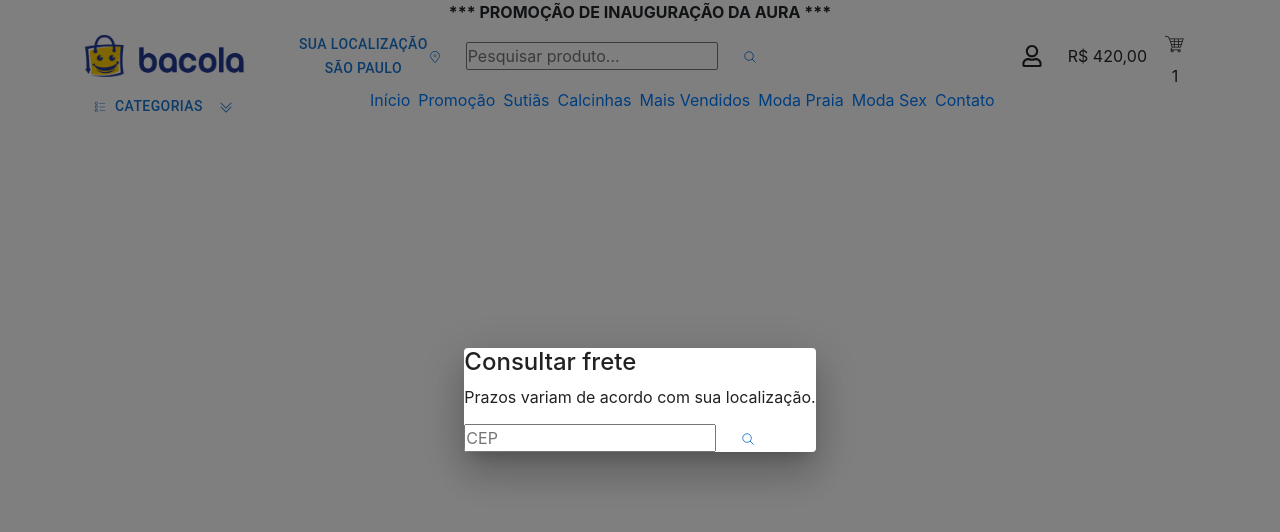
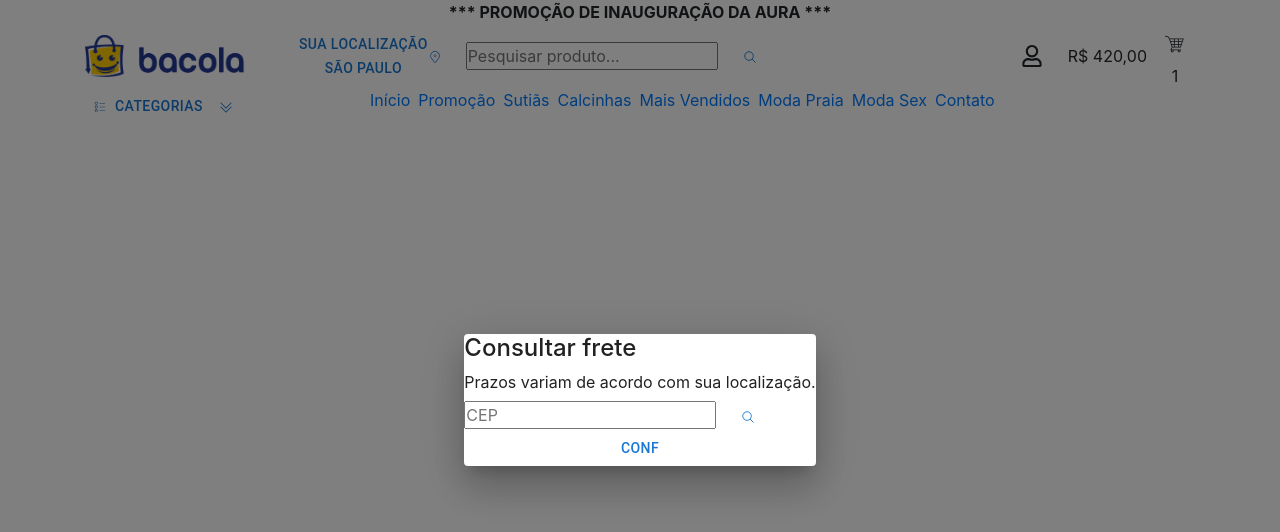
Before and after one commit to BrunoAndrade94/aura-intima, a React (Create React App) app: page / in a window 1280 px wide. Shown: the top 532 px of the page. Built offline with nearby package versions, Linux system fonts and the light colour scheme.

Commit message:
dev buscar cep

```diff
--- a/package.json
+++ b/package.json
@@ -8,6 +8,7 @@
     "@mui/icons-material": "^6.1.6",
     "@mui/material": "^6.1.6",
     "@mui/styled-engine-sc": "^6.1.6",
+    "@reduxjs/toolkit": "^2.3.0",
     "@testing-library/jest-dom": "^5.17.0",
     "@testing-library/react": "^13.4.0",
     "@testing-library/user-event": "^13.5.0",
@@ -16,8 +17,10 @@
     "react": "^18.3.1",
     "react-dom": "^18.3.1",
     "react-icons": "^5.3.0",
+    "react-redux": "^9.1.2",
     "react-router-dom": "^6.27.0",
     "react-scripts": "5.0.1",
+    "redux": "^5.0.1",
     "styled-components": "^6.1.13",
     "web-vitals": "^2.1.4"
   },
--- a/src/Components/Header/DialogCEP/index.jsx
+++ b/src/Components/Header/DialogCEP/index.jsx
@@ -5,8 +5,9 @@ import { CEP, CONSULTAR_FRETE, INFORME_O_CEP, VALOR_E_PRAZO } from "../../../ass
 import { Dialog, DialogTitle, Slide, Button, ButtonBase } from "@mui/material";
 import MyButton from "../../MyButton";
 import GetCEP from '../../../services/apis/apiCEP'
-import { InputProvider } from "../../../context/InputContext";
+import { InputProvider, InputContext } from "../../../context/InputContext";
 import SearchBox from "../SearchBox";
+import { useSelector } from "react-redux";
 
 // const Transition = React.forwardRef(function Transition(pros, ref) {
 // 	return <Slide direction="up" ref={ref} {...props} />
@@ -16,10 +17,15 @@ const DialogCEP = () => {
 	// const [isOpenModal, setIsOpenModal] = useState(false)
 	const [input, setInput] = useState("")
 	const [cep, setCEP] = useState({})
-	// const { inputContext } = useContext(InputContext)
+
+	const { inputContext } = useContext(InputContext)
+
+	// const inputValue = useSelector((state) => state.input.inputValue);
+
+	console.log(inputContext)
 
 	async function handleSearch() {
-		if (input === '' || setCEP.cep === '') {
+		if (setInput === '' || setCEP.cep === '') {
 			alert("preencha algum cep")
 			alert(cep.cep)
 			return
@@ -37,18 +43,17 @@ const DialogCEP = () => {
 	}
 
 	return (
-		<InputProvider>
 		<Dialog className="locationModal" open={true}>
 			<h4>{CONSULTAR_FRETE}</h4>
 			<span className="valor-e-prazo">{VALOR_E_PRAZO}</span>
 
-				<h1>{ }</h1>
+			{inputContext}
 			<SearchBox className="w-100" placeHolder={CEP} />
 
+			<Button onClick={handleSearch}>CONF</Button>
 			{/* <MyButton placeHolder="CONFIRMAR" /> */}
 
 		</Dialog>
-		</InputProvider>
 	)
 }
 
--- a/src/Components/Header/SearchBox/index.jsx
+++ b/src/Components/Header/SearchBox/index.jsx
@@ -1,15 +1,18 @@
 import React, { useContext, useState } from 'react'
 import { Button } from "@mui/material";
 import { IoSearchOutline } from "react-icons/io5"
-// import { InputContext } from "../../../context/InputContext";
+import { InputContext } from "../../../context/InputContext";
+// import { useDispatch } from 'react-redux';
+// import { setInputValue } from '../../../redux/input-value/reducer';
 
 const SearchBox = (props) => {
 	const [inputLocal, setInputLocal] = useState('')
-	// const { setInputContext } = useContext(InputContext)
+	// const dispatch = useDispatch();
+	const { setInputContext } = useContext(InputContext)
 
-	// const enviarInputLocal = () => {
-	// 	setInputContext(inputLocal)
-	// }
+	const enviarInputLocal = () => {
+		setInputContext(inputLocal)
+	}
 
 	return (
 		<div className={"headerSearch " + `${props.className}`}>
@@ -17,10 +20,10 @@ const SearchBox = (props) => {
 				type="text"
 				value={inputLocal}
 				placeholder={props.placeHolder}
-			// onChange={(evento) => setInputLocal(evento.target.value)}
+				onChange={(evento) => setInputLocal(evento.target.value)}
 			/>
 			<Button
-			// onClick={enviarInputLocal}
+				onClick={enviarInputLocal}
 			><IoSearchOutline /></Button>
 		</div>
 	)
--- a/src/index.js
+++ b/src/index.js
@@ -1,10 +1,15 @@
 import App from './App';
 import React from 'react'
 import ReactDOM from 'react-dom/client';
+import { InputProvider } from './context/InputContext';
+
+
 
 const root = ReactDOM.createRoot(document.getElementById('root'));
 root.render(
 	<React.StrictMode>
-		<App />
+		<InputProvider>
+			<App />
+		</InputProvider>
 	</React.StrictMode>
 );
--- /dev/null
+++ b/src/redux/input-value/reducer.js
@@ -0,0 +1,34 @@
+// const initialState = {
+// 	inputCurrent: ''
+// }
+
+// const inputValueReduce = (state = initialState, action) => {
+// 	if (action.type === 'input/click') {
+// 		// if (action.type) {
+// 		return {
+// 			...state, inputCurrent: "BRASIL"
+// 		}
+// 	}
+
+// 	return state;
+// }
+
+// export default inputValueReduce
+
+// import { createSlice } from '@reduxjs/toolkit';
+
+// export const inputSlice = createSlice({
+// 	name: 'input',
+// 	initialState: {
+// 		inputValue: ''
+// 	},
+// 	reducers: {
+// 		setInputValue: (state, action) => {
+// 			state.inputValue = action.payload;
+// 		}
+// 	}
+// });
+
+// export const { setInputValue } = inputSlice.actions;
+
+// export default inputSlice.reducer;
```
Also changed, not shown: src/redux/root-reducer.js (added, +7 -0 lines), src/redux/store.js (added, +18 -0 lines), 1 other file (tests, documents, lock files or other folders). Lines whose indentation alone changed are shown as unchanged.
